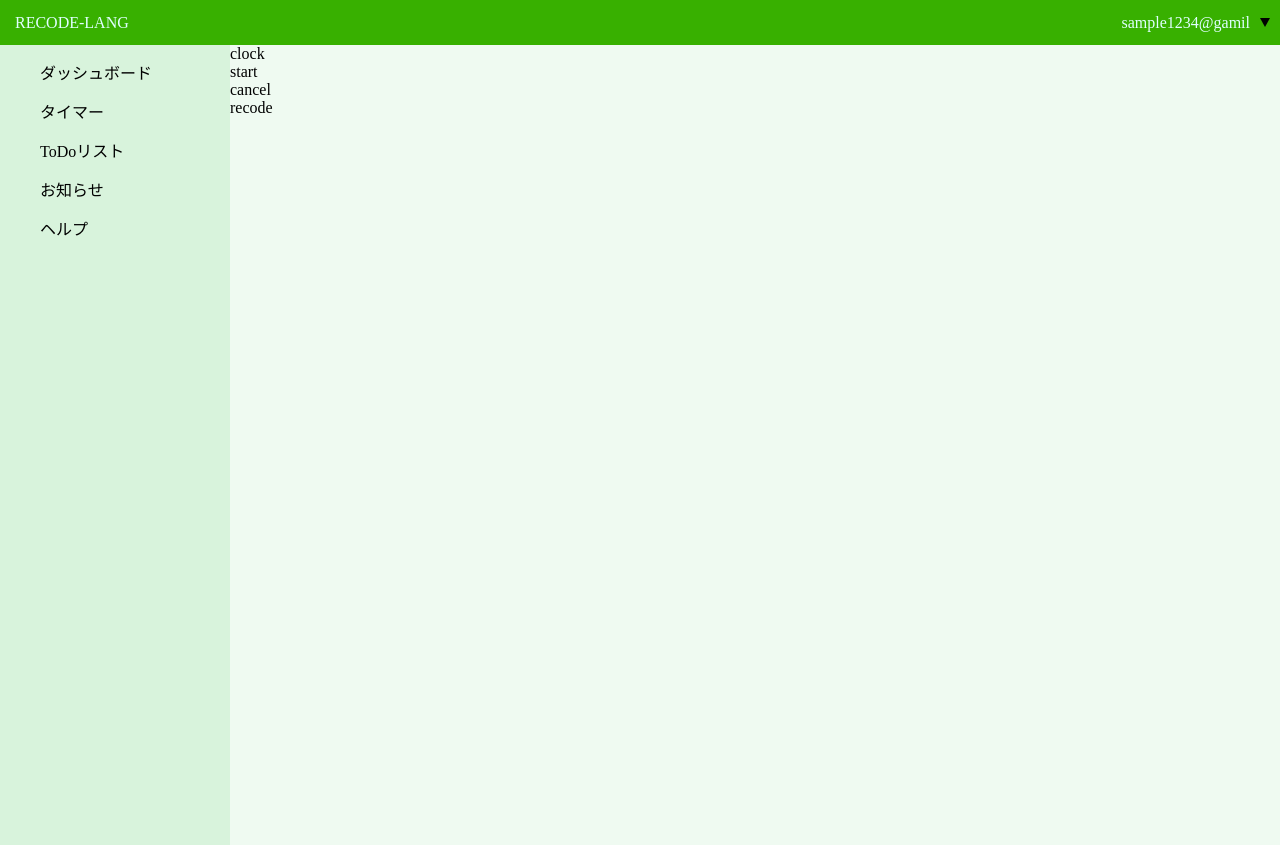
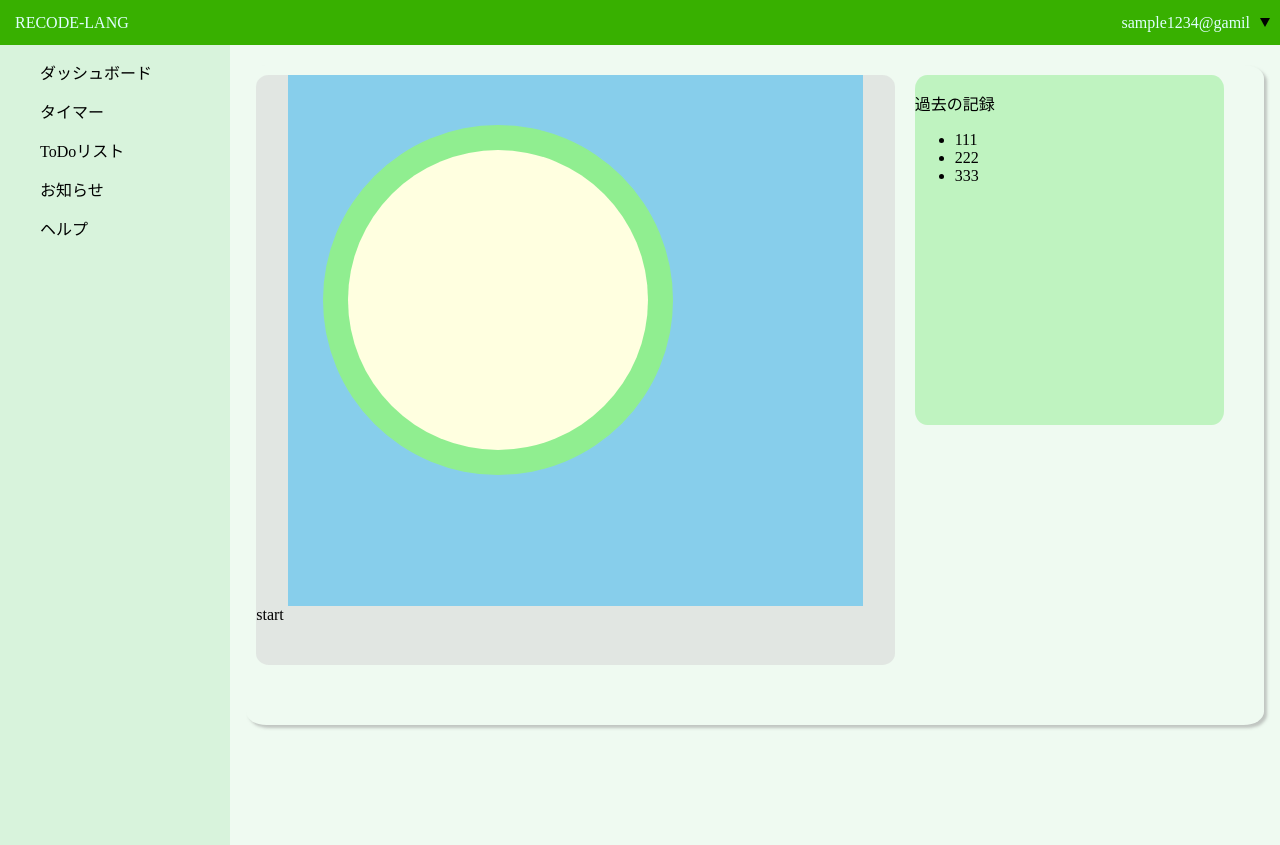
Before and after one commit to zvvlj0219/recode-lang, a Vue app in the folder client/: page /timer in a window 1280 px wide. Built offline with nearby package versions, Linux system fonts and the light colour scheme.

Commit message:
first pull request

```diff
--- a/client/src/App.vue
+++ b/client/src/App.vue
@@ -33,6 +33,5 @@ body{
 /* main */
 .main{
   display: flex;
-  background-color:rgba(216,243,220,0.4);
 }
 </style>
--- a/client/src/components/timer.vue
+++ b/client/src/components/timer.vue
@@ -1,12 +1,20 @@
 <template>
-  <div class="timer-wrapper">
+  <div class="router-content">
     <div class="timer" >
-      <div class="clock">clock</div>
+      <div class="clock-wrapper">
+        <div class="outer-circle"></div>
+        <div class="inner-circle"></div>
+      </div>
       <div class="start">start</div>
-      <div class="cancel">cancel</div>
     </div>
     <div class="recode-wrapper">
-      <div class="recode">recode</div>
+      <p>過去の記録</p>
+      <ul>
+        <li>111</li>
+        <li>222</li>
+        <li>333</li>
+      </ul>
+      <div class="recode"></div>
     </div>
   </div>
 </template>
@@ -22,3 +30,192 @@ export default {
   }
 }
 </script>
+
+<style scoped>
+.router-content {
+  border-radius:2%;
+}
+
+.clock-wrapper {
+  margin:0 auto;
+  width:90%;
+  height:90%;
+  position:relative;
+  background-color:skyblue;
+}
+
+.outer-circle {
+  position:absolute;
+  top:50px;
+  left:35px;
+  width:350px;
+  height:350px;
+  border-radius:50%;
+  background-color:lightgreen;
+}
+.inner-circle {
+  position:absolute;
+  top:75px;
+  left:60px;
+  width:300px;
+  height:300px;
+  border-radius:50%;
+  background-color:lightyellow;
+
+}
+
+
+
+
+.timer {
+  background-color:rgba(211,211,211,0.5);
+  border-radius:2%;
+}
+
+.recode-wrapper {
+  background-color:rgba(144,238,144,0.5);
+  border-radius:4%;
+}
+
+
+@media (max-width:576px) {
+  .router-content {
+    height:100vh;
+    margin:15px 10px;
+  }
+
+  .timer {
+    height:480px;
+    box-shadow:  3px 3px 3px 0 rgba(146, 146, 146, 0.5);
+
+  }
+
+  .recode-wrapper {
+    margin-top:10px;
+    height:250px;
+    box-shadow:  3px 3px 3px 0 rgba(146, 146, 146, 0.5);
+
+  }
+}
+
+@media (min-width:576px) and (max-width:767px) {
+  .router-content {
+    height:100%;
+    margin:15px 10px;
+  }
+
+  .timer {
+    height:480px;
+    box-shadow:  3px 3px 3px 0 rgba(146, 146, 146, 0.5);
+
+  }
+
+  .recode-wrapper {
+    margin-top:10px;
+    height:250px;
+    box-shadow:  3px 3px 3px 0 rgba(146, 146, 146, 0.5);
+
+  }
+
+}
+
+@media (min-width:768px) and (max-width:991px) {
+  .router-content {
+    height:100%;
+    margin:15px 10px;
+  }
+
+  .timer {
+    height:480px;
+    box-shadow:  3px 3px 3px 0 rgba(146, 146, 146, 0.5);
+
+  }
+
+  .recode-wrapper {
+    margin-top:10px;
+    height:300px;
+    box-shadow:  3px 3px 3px 0 rgba(146, 146, 146, 0.5);
+  }
+
+
+}
+
+@media (min-width:992px) and (max-width:1199px)  {
+  .router-content{
+    width:95%;
+    height:80%;
+    margin:20px auto;
+    padding: 10px;
+    display: grid;
+    grid-template-columns: repeat(3, 31%);
+    grid-template-rows: repeat(6,110px);
+    gap:10px 20px;
+    box-shadow:  3px 3px 3px 0 rgba(146, 146, 146, 0.5);
+  }
+
+  .timer {
+    grid-column: 1/3;
+    grid-row: 1/6;
+  }
+
+  .recode-wrapper {
+    grid-column: 3;
+    grid-row: 1/4;
+  }
+
+
+}
+
+@media (min-width:1200px) and (max-width:1399px)  {
+  .router-content{
+    width:95%;
+    height:80%;
+    margin:20px auto;
+    padding: 10px;
+    display: grid;
+    grid-template-columns: repeat(3, 31%);
+    grid-template-rows: repeat(6,110px);
+    gap:10px 20px;
+    box-shadow:  3px 3px 3px 0 rgba(146, 146, 146, 0.5);
+
+  }
+
+  .timer {
+    grid-column: 1/3;
+    grid-row: 1/6;
+  }
+
+  .recode-wrapper {
+    grid-column: 3;
+    grid-row: 1/4;
+  }
+
+}
+@media (min-width:1400px) {
+  .router-content{
+    width:1100px;
+    height:80%;
+    margin:20px auto;
+    padding: 10px;
+    display: grid;
+    grid-template-columns: repeat(3, 31%);
+    grid-template-rows: repeat(6,110px);
+    gap:10px 20px;
+    box-shadow:  3px 3px 3px 0 rgba(146, 146, 146, 0.5);
+
+  }
+
+
+  .timer {
+    grid-column: 1/3;
+    grid-row: 1/6;
+  }
+
+  .recode-wrapper {
+    grid-column: 3;
+    grid-row: 1/4;
+  }
+}
+
+
+</style>
--- a/client/src/view/Aside.vue
+++ b/client/src/view/Aside.vue
@@ -22,7 +22,8 @@ export default {
         {name:'タイマー',path:'/timer'},
         {name:'ToDoリスト',path:'/todo'},
         {name:'お知らせ',path:'/dashboard'},
-        {name:'ヘルプ',path:'/dashboard'}]
+        {name:'ヘルプ',path:'/dashboard'}
+      ]
     }
   }
 }
--- a/client/src/view/Content.vue
+++ b/client/src/view/Content.vue
@@ -13,6 +13,6 @@ export default {
 <style scoped>
 .router-wrapper{
   flex:1;
+  background-color:rgba(216,243,220,0.4);
 }
-
 </style>
```
Also changed, not shown: 2 other files (tests, documents, lock files or other folders).
